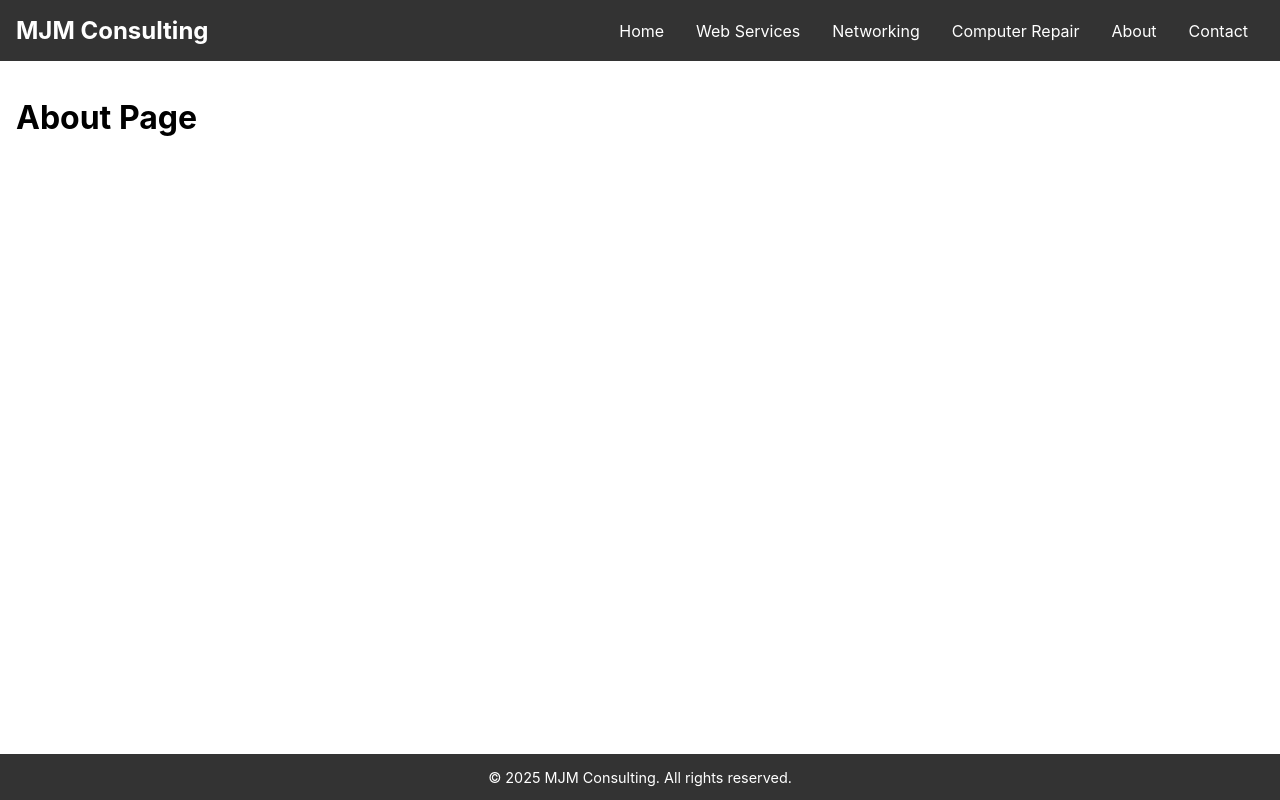
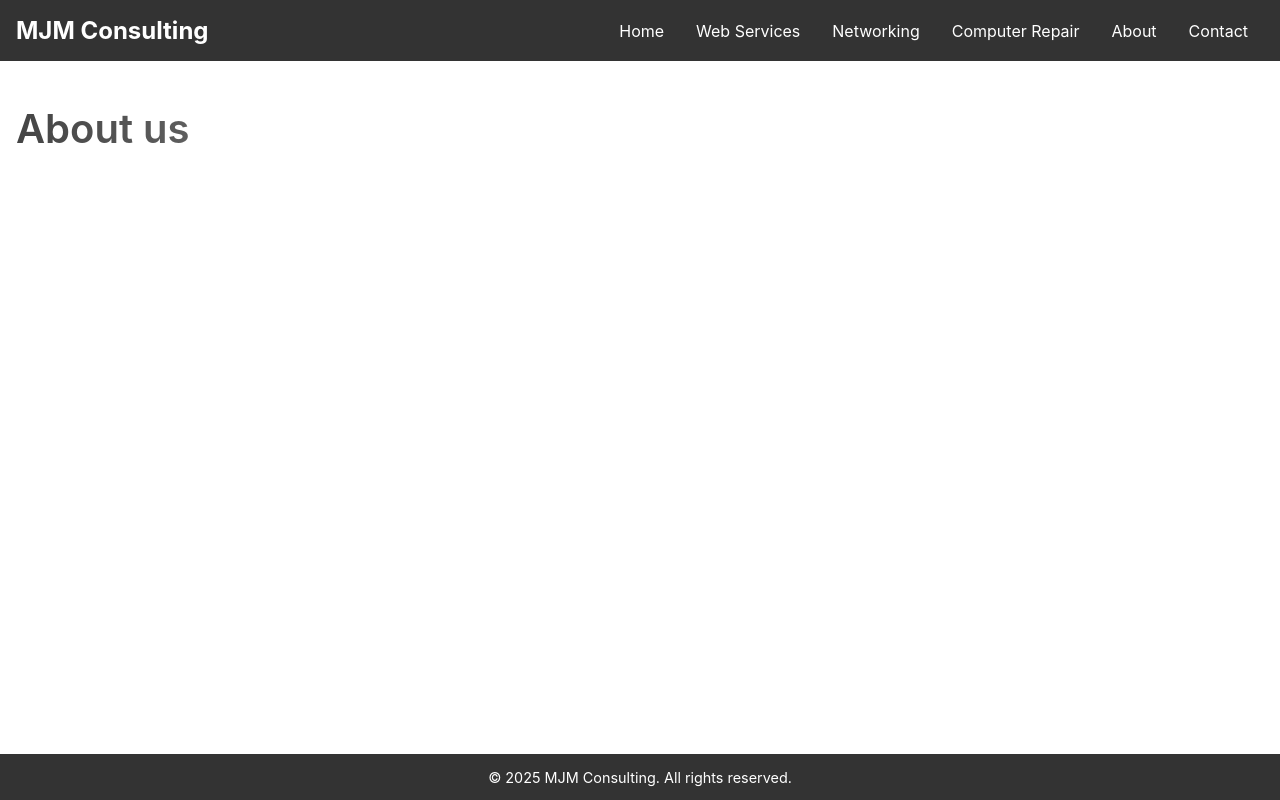
Before and after one commit to maxt4674/businesswebsite, a React (Create React App) app: page /about in a window 1280 px wide. Built offline with nearby package versions, Linux system fonts and the light colour scheme.

Commit message:
Added a CSS to the About Us, and commenced creating the AboutUs.js

```diff
--- /dev/null
+++ b/src/css/componentcss/AboutUs.css
@@ -0,0 +1,9 @@
+#AboutHeader {
+    font-size: 250%;
+    font-weight: 600;
+    background-image: linear-gradient(to right, #444, #fff);
+    background-clip: text;
+    -webkit-background-clip: text;
+    -webkit-text-fill-color: transparent; /* Required for WebKit browsers */
+    color: #553c9a; /* fallback for unsupported browsers */
+}
--- a/src/pages/AboutUs.js
+++ b/src/pages/AboutUs.js
@@ -1,5 +1,11 @@
+import '../css/componentcss/AboutUs.css';
+
 const AboutUs = () => {
-  return <h1>About Page</h1>;
+  return (
+    <div>
+      <h1 id="AboutHeader">About us</h1>
+    </div>
+  );
 };
 
 export default AboutUs;
```
